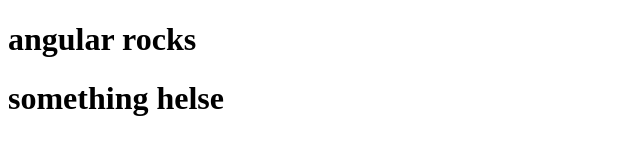
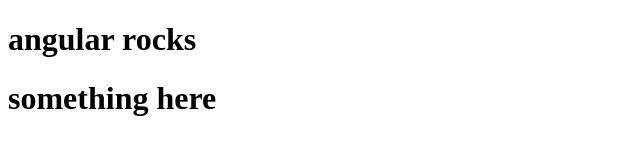
Before and after one commit to vmwtc4h/coursera_angular, a plain HTML site: page index.html in a window 1280 px wide. Shown: the full height of the page, 0-640 px from the left. Drawn offline with Linux system fonts and the light colour scheme.

Commit message:
update index.html

```diff
--- a/index.html
+++ b/index.html
@@ -6,6 +6,6 @@
   </head>
   <body>
     <h1>angular rocks </h1>
-    <h1>something helse </h1>
+    <h1>something here </h1>
   </body>
 </html>
```
